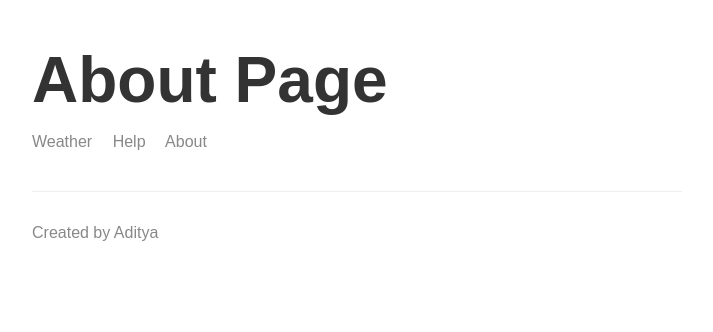
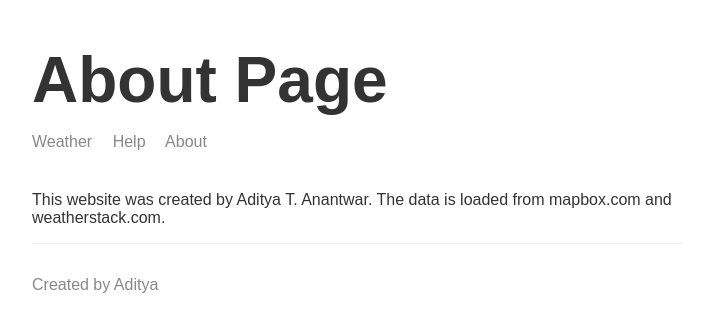
Before and after one commit to AdityaAnantwar/Node-WeatherApp, a Node server app: page /about in a window 1280 px wide. Shown: the top 332 px of the page, without its empty margins (283-996 px from the left). Run offline with Node 20, Linux system fonts and the light colour scheme.

Commit message:
changes to help and about page

```diff
--- a/templates/views/about.hbs
+++ b/templates/views/about.hbs
@@ -5,6 +5,7 @@
 </head>
 <body>
     {{>header}}
+    <p>This website was created by Aditya T. Anantwar. The data is loaded from mapbox.com and weatherstack.com.</p>
     <footer>{{>footer}}</footer>
 </body>
 </html>
--- a/templates/views/help.hbs
+++ b/templates/views/help.hbs
@@ -5,7 +5,7 @@
 </head>
 <body>
     {{>header}}
-    <p>{{message}}</p>
+    <p>For help contact me at adityaanantwar123@gmail.com</p>
     <footer>{{>footer}}</footer>
 </body>
 </html>
```
